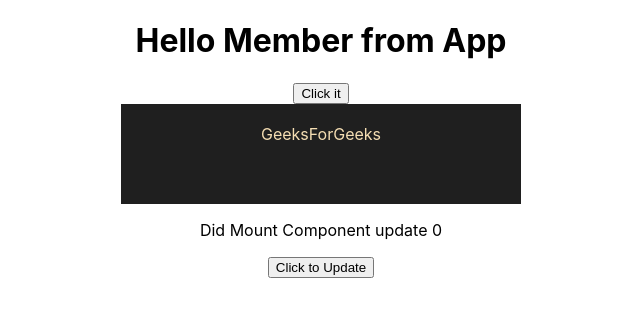
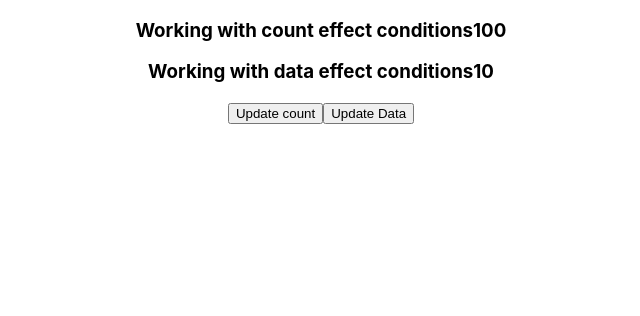
Before and after one commit to emran-shaikh/React-Blog, a React (Create React App) app: page / in a window 1280 px wide. Shown: the top 316 px of the page, without its empty margins (319-959 px from the left). Built offline with nearby package versions, Linux system fonts and the light colour scheme.

Commit message:
Mount concept

```diff
--- a/src/App.js
+++ b/src/App.js
@@ -1,20 +1,12 @@
 import "./App.css";
-import ColorChange from "./ColorChange";
-import DidMount from "./DidMount";
-// import Loggin from "./Login";
-import Member from "./Member";
+import EffectCondition from "./EffectCondition";
+// import EffectsProps from "./EffectsProps";
 
 function App() {
-function memberData(){
-  alert('Ok I am from App');
-}
   return (
     <div className="App">
-      {/* <Loggin /> */}
+      <EffectCondition />
 
-      <Member data={memberData} />
-      <ColorChange />
-      <DidMount />
     </div>
 
   );
--- /dev/null
+++ b/src/EffectCondition.js
@@ -0,0 +1,19 @@
+import React,{useEffect, useState} from "react";
+import EffectsProps from "./EffectsProps";
+
+function EffectCondition(){
+    const [count, setCount]=useState(100)
+    const [data, setData]=useState(10)
+    useEffect(()=>{
+        console.warn('Use Effect working States')
+    })
+    return(
+        <div>
+        <EffectsProps count={count} data={data} />
+        <button onClick={()=>setCount(count+1)}>Update count</button>
+        <button onClick={()=>setData(data+1)}>Update Data</button>
+        </div>
+    )
+}
+
+export default EffectCondition;
--- /dev/null
+++ b/src/EffectsProps.js
@@ -0,0 +1,16 @@
+import React,{useEffect} from "react";
+
+function EffectsProps(props){
+
+    useEffect(()=>{
+        console.warn('Use Effect working with props')
+    },[props.count])
+    return(
+        <div>
+        <h3>Working with count effect conditions{props.count}</h3>
+        <h3>Working with data effect conditions{props.data}</h3>
+        </div>
+    )
+}
+
+export default EffectsProps;
```
Also changed, not shown: src/ForUseEffect.js (added, +15 -0 lines).
